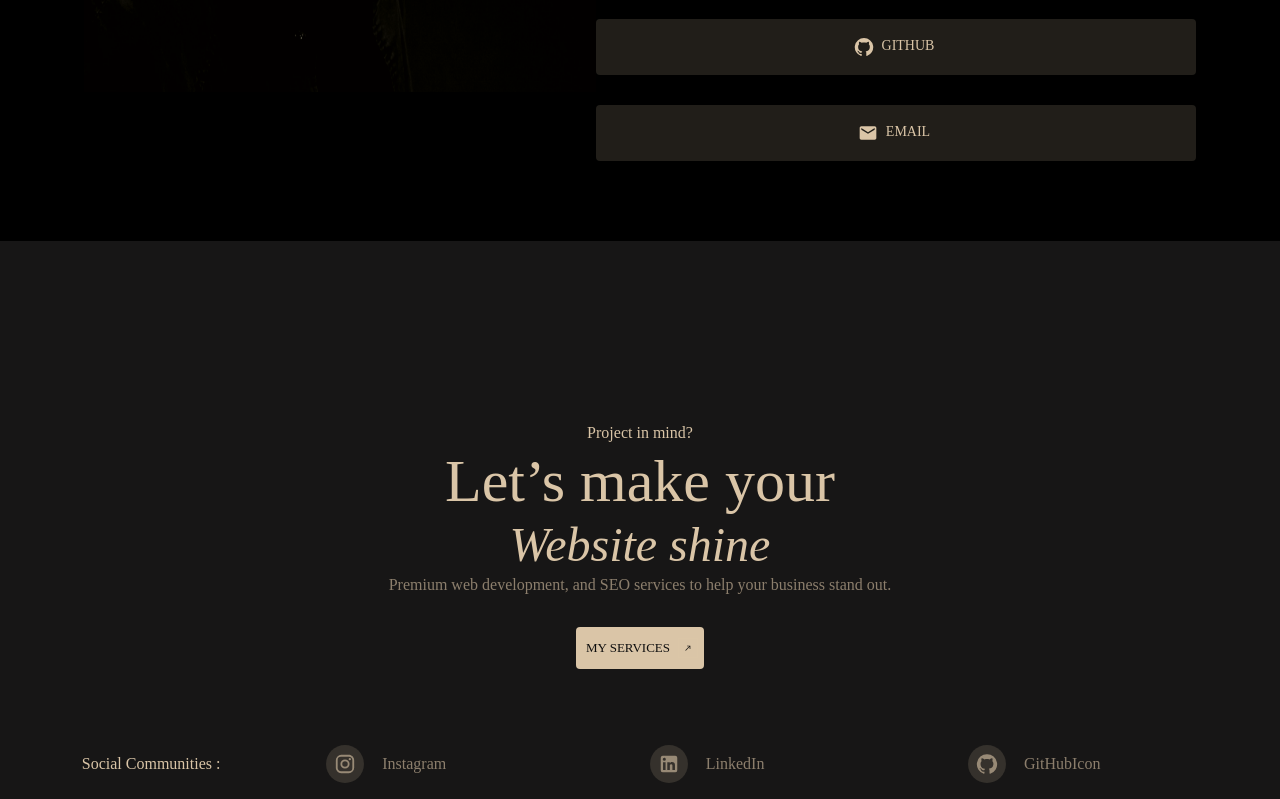
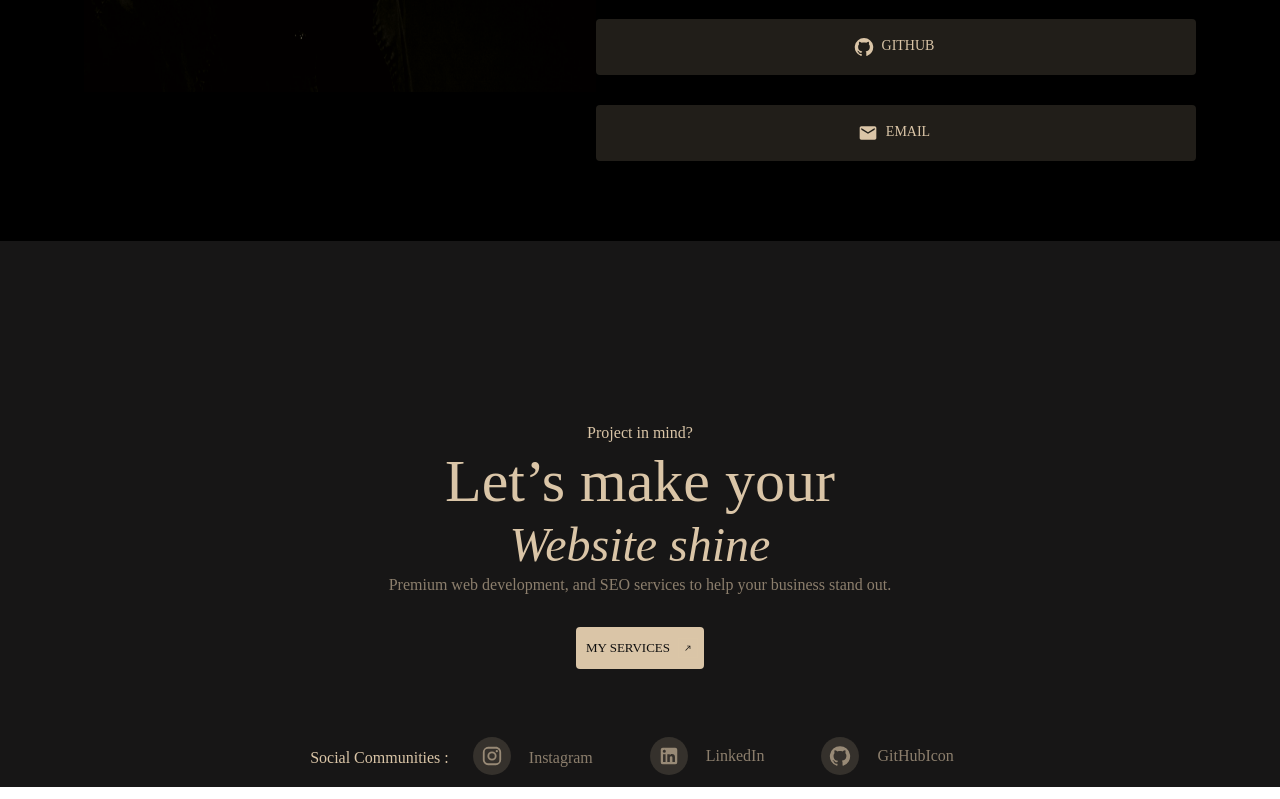
Before and after one commit to Sajjadmoghadam/portfolio, a React (Create React App) app: page /contact in a window 1280 px wide. Shown: the part 730-1529 px from the top of the page. Built offline with nearby package versions, Linux system fonts and the light colour scheme.

Commit message:
Update index.jsx

```diff
--- a/src/components/Footer/index.jsx
+++ b/src/components/Footer/index.jsx
@@ -1,6 +1,6 @@
 import React from "react";
 import CallMadeIcon from "@mui/icons-material/CallMade";
-import { Stack, Box, Typography, Button, Divider } from "@mui/material";
+import { Stack, Box, Typography, Button, Divider, Link } from "@mui/material";
 import List from "@mui/material/List";
 import LinkedInIcon from "@mui/icons-material/LinkedIn";
 import ListItemButton from "@mui/material/ListItemButton";
@@ -9,7 +9,6 @@ import InstagramIcon from "@mui/icons-material/Instagram";
 import ListItemIcon from "@mui/material/ListItemIcon";
 import ListSubheader from "@mui/material/ListSubheader";
 import GitHubIcon from "@mui/icons-material/GitHub";
-
 export default function Footer() {
   return (
     <>
@@ -39,8 +38,8 @@ export default function Footer() {
               Website shine
             </Typography>
             <Typography color="#DAC5A799" variant="body1" fontSize="13">
-              Premium web development, and SEO services to help your
-              business stand out.
+              Premium web development, and SEO services to help your business
+              stand out.
             </Typography>
             <Button
               sx={{
@@ -67,26 +66,35 @@ export default function Footer() {
             </Button>
           </Box>
         </Stack>
-        <Stack width="100%"  >
-          <List
+        <Stack
+          width="100%"
           sx={{
-              width: "100%",
             backgroundColor: "#171616",
             display: "flex",
-              alignItems: "center",
-              flexDirection:{md:'row',sm:'row', xs:'column'},
-              gap:1,
-              justifyContent:'center'
+            justifyContent: "center",
+            alignItems:'center',
+            flexDirection: { md: "row" },
+            gap: 1,
           }}
         >
-            <ListItemText
-              primary=" Social Communities : "
+          <Stack>
+            <Typography
               sx={{
                 color: "#DAC5A7",
               }}
-            />
+            >
+              Social Communities :
+            </Typography>
+          </Stack>
+          <Stack direction={'row'} gap={'25px'}>
+            <Link
+              href="https://www.linkedin.com/in/amirreza-mirshafiee-a029a025b"
+              target="_blank"
+              sx={{ textDecoration: "none" }}
+            >
               <ListItemButton>
                 <ListItemIcon>
+                  <Link>
                     <InstagramIcon
                       sx={{
                         backgroundColor: "#DAC5A726",
@@ -97,9 +105,16 @@ export default function Footer() {
                         color: "#DAC5A799",
                       }}
                     />
+                  </Link>
                 </ListItemIcon>
                 <ListItemText sx={{ color: "#DAC5A799" }} primary="Instagram" />
               </ListItemButton>
+            </Link>
+            <Link
+              href="https://www.linkedin.com/in/amirreza-mirshafiee-a029a025b"
+              target="_blank"
+              sx={{ textDecoration: "none" }}
+            >
               <ListItemButton>
                 <ListItemIcon>
                   <LinkedInIcon
@@ -114,7 +129,13 @@ export default function Footer() {
                   />
                 </ListItemIcon>
                 <ListItemText sx={{ color: "#DAC5A799" }} primary="LinkedIn" />
-            </ListItemButton>{" "}
+              </ListItemButton>
+            </Link>
+            <Link
+              href="https://github.com/AmirrezaMirshafiee"
+              target="_blank"
+              sx={{ textDecoration: "none" }}
+            >
               <ListItemButton>
                 <ListItemIcon>
                   <GitHubIcon
@@ -128,9 +149,13 @@ export default function Footer() {
                     }}
                   />
                 </ListItemIcon>
-              <ListItemText sx={{ color: "#DAC5A799" }} primary="GitHubIcon" />
+                <ListItemText
+                  sx={{ color: "#DAC5A799" }}
+                  primary="GitHubIcon"
+                />
               </ListItemButton>
-          </List>
+            </Link>
+          </Stack>
         </Stack>
       </Stack>
     </>
```
Lines whose indentation alone changed are shown as unchanged.
